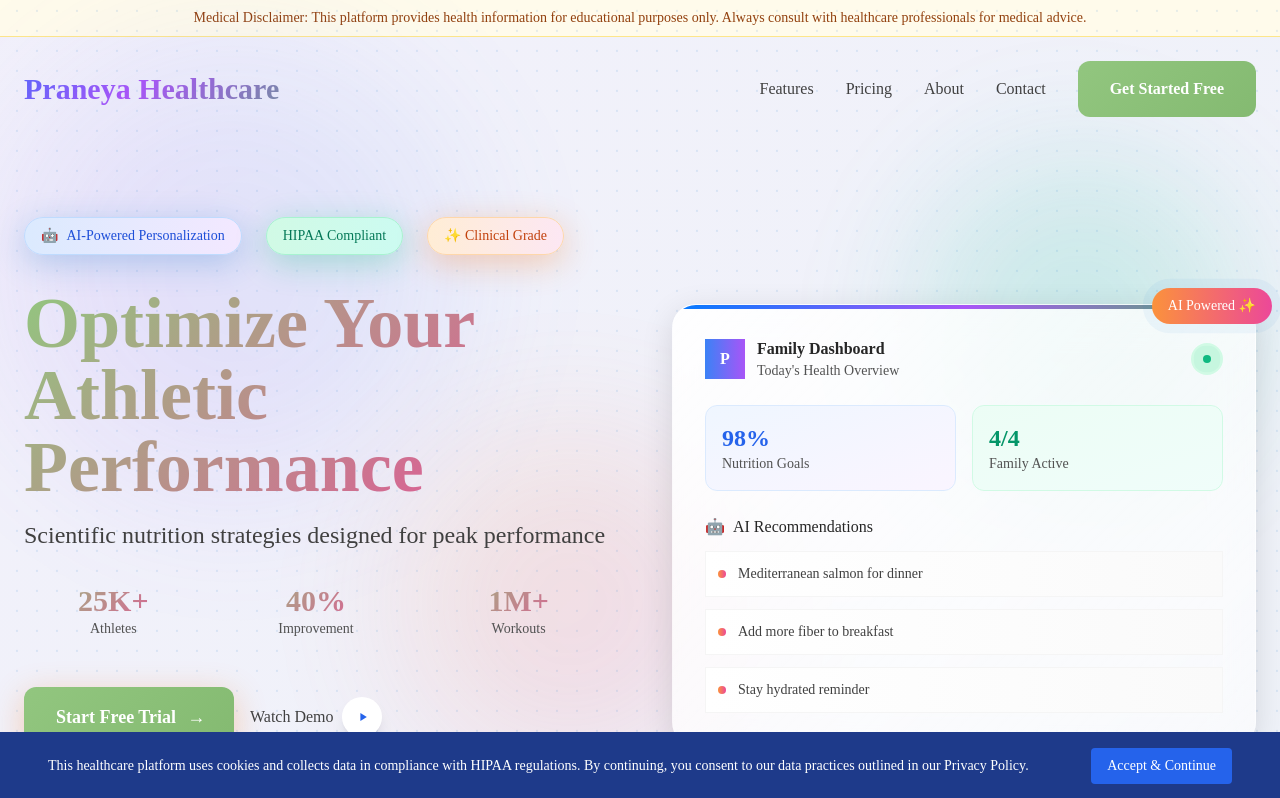
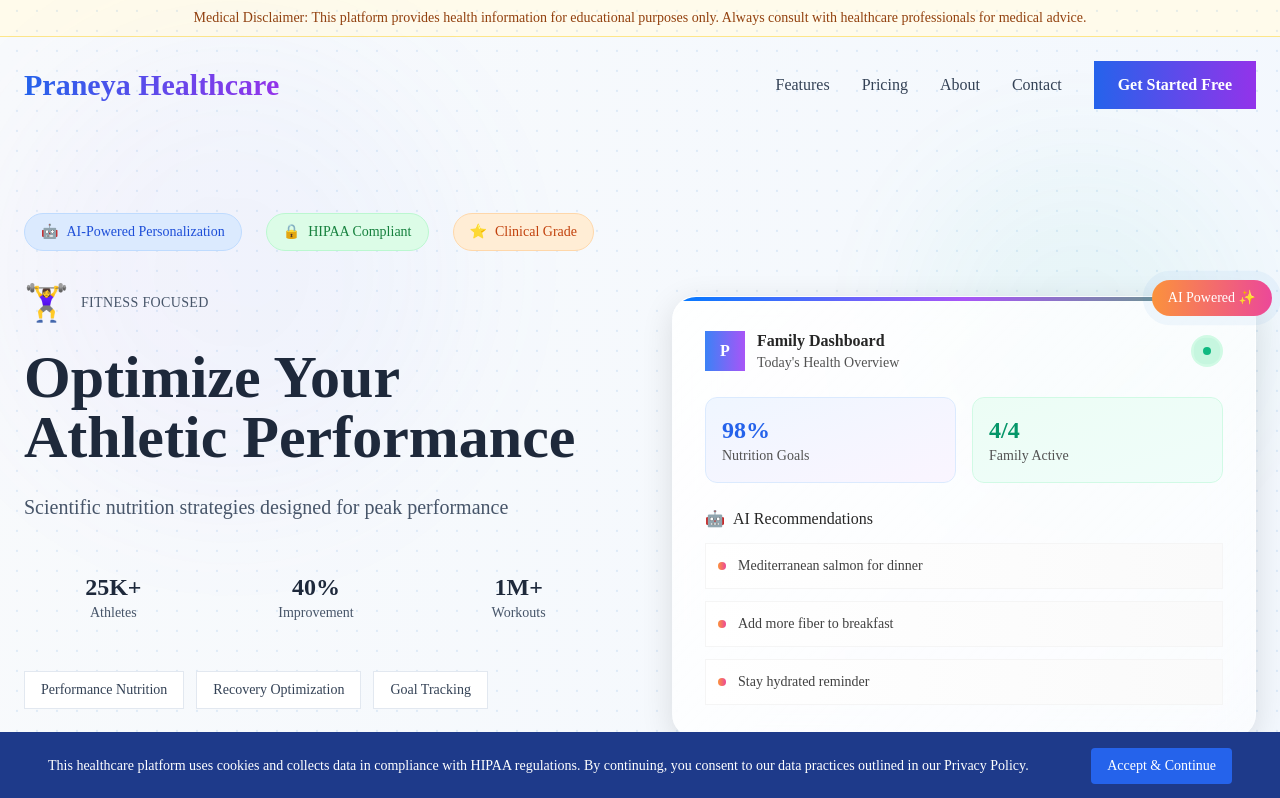
Before and after one commit to drrnair/praneya-healthcare-saas, a Next.js app: page / in a window 1280 px wide. Shown: the top 798 px of the page. Built offline with nearby package versions, Linux system fonts and the light colour scheme.

Commit message:
fix: improve contrast and add functional links

```diff
--- a/src/app/page.tsx
+++ b/src/app/page.tsx
@@ -5,7 +5,7 @@
 import AIFeatureShowcase from '@/components/landing/AIFeatureShowcase';
 import { SocialProofSection } from '@/components/landing/SocialProofSection';
 import { PricingSection } from '@/components/landing/PricingSection';
-import { Sparkles, ArrowRight, Zap, Brain, ShieldCheck, Users, BarChart3, Star } from 'lucide-react';
+import { ArrowRight } from 'lucide-react';
 
 /**
  * =======================================================================
@@ -32,42 +32,51 @@
     {
       type: 'family',
       title: "Transform Your Family's Health Journey",
-      subtitle: "AI-powered nutrition planning that adapts to every family member's needs",
-      gradient: "bg-gradient-cta-secondary",
-      textGradient: "text-gradient-feature",
-      icon: "👨‍👩‍👧‍👦",
-      stats: { families: "50K+", satisfaction: "98%", meals: "2M+" },
-      features: ["Family Meal Planning", "Allergy Detection", "Growth Tracking"],
-      color: "secondary"
+      subtitle:
+        "AI-powered nutrition planning that adapts to every family member's needs",
+      gradient: 'bg-gradient-cta-secondary',
+      textGradient: 'text-gradient-feature',
+      icon: '👨‍👩‍👧‍👦',
+      stats: { families: '50K+', satisfaction: '98%', meals: '2M+' },
+      features: [
+        'Family Meal Planning',
+        'Allergy Detection',
+        'Growth Tracking',
+      ],
+      color: 'secondary',
     },
     {
       type: 'fitness',
-      title: "Optimize Your Athletic Performance",
-      subtitle: "Scientific nutrition strategies designed for peak performance",
-      gradient: "bg-gradient-cta-primary",
-      textGradient: "text-gradient-cta",
-      icon: "🏋️‍♀️",
-      stats: { athletes: "25K+", improvement: "40%", workouts: "1M+" },
-      features: ["Performance Nutrition", "Recovery Optimization", "Goal Tracking"],
-      color: "accent"
+      title: 'Optimize Your Athletic Performance',
+      subtitle: 'Scientific nutrition strategies designed for peak performance',
+      gradient: 'bg-gradient-cta-primary',
+      textGradient: 'text-gradient-cta',
+      icon: '🏋️‍♀️',
+      stats: { athletes: '25K+', improvement: '40%', workouts: '1M+' },
+      features: [
+        'Performance Nutrition',
+        'Recovery Optimization',
+        'Goal Tracking',
+      ],
+      color: 'accent',
     },
     {
       type: 'wellness',
-      title: "Simplify Your Wellness Journey",
-      subtitle: "Effortless healthy living with personalized guidance",
-      gradient: "bg-gradient-cta-purple",
-      textGradient: "text-gradient-hero",
-      icon: "🌱",
-      stats: { members: "100K+", goals: "95%", recipes: "10K+" },
-      features: ["Mindful Eating", "Stress Management", "Lifestyle Balance"],
-      color: "purple"
-    }
+      title: 'Simplify Your Wellness Journey',
+      subtitle: 'Effortless healthy living with personalized guidance',
+      gradient: 'bg-gradient-cta-purple',
+      textGradient: 'text-gradient-hero',
+      icon: '🌱',
+      stats: { members: '100K+', goals: '95%', recipes: '10K+' },
+      features: ['Mindful Eating', 'Stress Management', 'Lifestyle Balance'],
+      color: 'purple',
+    },
   ];
 
   // Auto-rotate personas every 4 seconds
   useEffect(() => {
     const interval = setInterval(() => {
-      setCurrentPersona((prev) => (prev + 1) % personas.length);
+      setCurrentPersona(prev => (prev + 1) % personas.length);
     }, 4000);
 
     return () => clearInterval(interval);
@@ -82,46 +91,33 @@
   const currentData = personas[currentPersona] || personas[0]!;
 
   return (
-    <div className="min-h-screen bg-animated-waves overflow-hidden">
+    <div className="min-h-screen bg-gradient-to-br from-slate-50 to-blue-50 overflow-hidden">
       {/* Dynamic Animated Background Elements */}
       <div className="fixed inset-0 pointer-events-none">
         <motion.div
-          className="absolute top-20 left-10 w-96 h-96 bg-gradient-to-br from-blue-400/30 to-purple-500/30 rounded-full blur-3xl"
+          className="absolute top-20 left-10 w-96 h-96 bg-gradient-to-br from-blue-400/20 to-purple-500/20 rounded-full blur-3xl"
           animate={{
             scale: [1, 1.3, 1],
             rotate: [0, 180, 360],
-            opacity: [0.3, 0.5, 0.3]
+            opacity: [0.2, 0.3, 0.2],
           }}
           transition={{
             duration: 25,
             repeat: Infinity,
-            ease: "easeInOut"
+            ease: 'easeInOut',
           }}
         />
         <motion.div
-          className="absolute top-40 right-10 w-80 h-80 bg-gradient-to-br from-emerald-400/30 to-teal-500/30 rounded-full blur-3xl"
+          className="absolute top-40 right-10 w-80 h-80 bg-gradient-to-br from-emerald-400/20 to-teal-500/20 rounded-full blur-3xl"
           animate={{
             scale: [1.2, 1, 1.2],
             rotate: [360, 180, 0],
-            opacity: [0.4, 0.6, 0.4]
+            opacity: [0.2, 0.3, 0.2],
           }}
           transition={{
             duration: 18,
             repeat: Infinity,
-            ease: "easeInOut"
-          }}
-        />
-        <motion.div
-          className="absolute bottom-20 left-1/3 w-72 h-72 bg-gradient-to-br from-orange-400/30 to-pink-500/30 rounded-full blur-3xl"
-          animate={{
-            y: [-30, 30, -30],
-            scale: [1, 1.2, 1],
-            opacity: [0.3, 0.5, 0.3]
-          }}
-          transition={{
-            duration: 12,
-            repeat: Infinity,
-            ease: "easeInOut"
+            ease: 'easeInOut',
           }}
         />
       </div>
@@ -135,41 +131,47 @@
         <motion.nav
           initial={{ y: -100, opacity: 0 }}
           animate={{ y: 0, opacity: 1 }}
-          transition={{ duration: 0.8, ease: "easeOut" }}
+          transition={{ duration: 0.8, ease: 'easeOut' }}
           className="container mx-auto px-6 py-6"
         >
           <div className="flex items-center justify-between">
             <motion.div
-              className="text-3xl font-bold text-gradient-hero"
+              className="text-3xl font-bold bg-gradient-to-r from-blue-600 to-purple-600 bg-clip-text text-transparent"
               whileHover={{ scale: 1.05 }}
             >
               Praneya Healthcare
             </motion.div>
 
             <div className="hidden md:flex items-center space-x-8">
-              {['Features', 'Pricing', 'About', 'Contact'].map((item, index) => (
+              {[
+                { name: 'Features', href: '#features' },
+                { name: 'Pricing', href: '#pricing' },
+                { name: 'About', href: '#about' },
+                { name: 'Contact', href: '#contact' },
+              ].map((item, index) => (
                 <motion.a
-                  key={item}
-                  href={`#${item.toLowerCase()}`}
-                  className="text-neutral-700 hover:text-blue-600 transition-colors font-medium relative group"
+                  key={item.name}
+                  href={item.href}
+                  className="text-slate-700 hover:text-blue-600 transition-colors font-medium relative group"
                   whileHover={{ scale: 1.05 }}
                   whileTap={{ scale: 0.95 }}
                   initial={{ opacity: 0, y: -20 }}
                   animate={{ opacity: 1, y: 0 }}
                   transition={{ delay: 0.1 * index }}
                 >
-                  {item}
+                  {item.name}
                   <span className="absolute -bottom-1 left-0 w-0 h-0.5 bg-gradient-to-r from-blue-500 to-purple-500 group-hover:w-full transition-all duration-300"></span>
                 </motion.a>
               ))}
 
               <motion.button
-                className="btn-vibrant-primary pulse-primary"
+                className="bg-gradient-to-r from-blue-600 to-purple-600 text-white px-6 py-3 rounded-lg font-semibold hover:shadow-lg hover:scale-105 transition-all duration-300"
                 whileHover={{ scale: 1.05 }}
                 whileTap={{ scale: 0.95 }}
                 initial={{ opacity: 0, scale: 0.8 }}
                 animate={{ opacity: 1, scale: 1 }}
                 transition={{ delay: 0.5 }}
+                onClick={() => window.open('/signup', '_blank')}
               >
                 Get Started Free
               </motion.button>
@@ -194,134 +196,100 @@
                 transition={{ delay: 0.2 }}
                 className="flex items-center space-x-3 flex-wrap gap-3"
               >
-                <div className="bg-gradient-to-r from-blue-100 to-purple-100 text-blue-700 px-4 py-2 rounded-full text-sm font-medium border border-blue-200 flex items-center space-x-2 shadow-primary hover-lift">
+                <div className="bg-blue-100 text-blue-700 px-4 py-2 rounded-full text-sm font-medium border border-blue-200 flex items-center space-x-2">
                   <span>🤖</span>
                   <span>AI-Powered Personalization</span>
                 </div>
-                <div className="bg-gradient-to-r from-emerald-100 to-teal-100 text-emerald-700 px-4 py-2 rounded-full text-sm font-medium border border-emerald-200 shadow-secondary">
+                <div className="bg-green-100 text-green-700 px-4 py-2 rounded-full text-sm font-medium border border-green-200 flex items-center space-x-2">
+                  <span>🔒</span>
                   <span>HIPAA Compliant</span>
                 </div>
-                <div className="bg-gradient-to-r from-orange-100 to-pink-100 text-orange-700 px-4 py-2 rounded-full text-sm font-medium border border-orange-200 shadow-accent">
-                  <span>✨ Clinical Grade</span>
+                <div className="bg-orange-100 text-orange-700 px-4 py-2 rounded-full text-sm font-medium border border-orange-200 flex items-center space-x-2">
+                  <span>⭐</span>
+                  <span>Clinical Grade</span>
                 </div>
               </motion.div>
 
-              {/* Dynamic Headlines */}
-              <div className="space-y-4">
+              {/* Dynamic Hero Content */}
               <AnimatePresence mode="wait">
-                  <motion.h1
+                <motion.div
                   key={currentPersona}
-                    initial={{ opacity: 0, y: 50 }}
-                    animate={{ opacity: 1, y: 0 }}
-                    exit={{ opacity: 0, y: -50 }}
-                    transition={{ duration: 0.6, ease: "easeOut" }}
-                    className={`text-5xl lg:text-7xl font-bold leading-tight ${currentData.textGradient}`}
+                  initial={{ opacity: 0, x: -30 }}
+                  animate={{ opacity: 1, x: 0 }}
+                  exit={{ opacity: 0, x: 30 }}
+                  transition={{ duration: 0.5 }}
+                  className="space-y-6"
                 >
-                    {currentData.title}
-                  </motion.h1>
-                </AnimatePresence>
-
-                <AnimatePresence mode="wait">
-                  <motion.p
-                    key={`subtitle-${currentPersona}`}
-                    initial={{ opacity: 0, y: 30 }}
-                    animate={{ opacity: 1, y: 0 }}
-                    exit={{ opacity: 0, y: -30 }}
-                    transition={{ duration: 0.5, delay: 0.1 }}
-                    className="text-xl lg:text-2xl text-neutral-700 leading-relaxed"
-                  >
-                    {currentData.subtitle}
-                  </motion.p>
-                </AnimatePresence>
+                  <div className="flex items-center space-x-3">
+                    <span className="text-4xl">{currentData.icon}</span>
+                    <span className="text-sm font-medium text-slate-600 uppercase tracking-wide">
+                      {currentData.type} focused
+                    </span>
                   </div>
 
-              {/* Dynamic Stats */}
-              <AnimatePresence mode="wait">
-                <motion.div
-                  key={`stats-${currentPersona}`}
-                  initial={{ opacity: 0, scale: 0.9 }}
-                  animate={{ opacity: 1, scale: 1 }}
-                  exit={{ opacity: 0, scale: 0.9 }}
-                  transition={{ duration: 0.4, delay: 0.2 }}
-                  className="grid grid-cols-3 gap-6"
-                >
-                  {Object.entries(currentData.stats).map(([key, value], index) => (
+                  <h1 className="text-5xl md:text-6xl font-bold text-slate-800 leading-tight">
+                    {currentData.title}
+                  </h1>
+
+                  <p className="text-xl text-slate-600 leading-relaxed max-w-2xl">
+                    {currentData.subtitle}
+                  </p>
+
+                  {/* Stats */}
+                  <div className="grid grid-cols-3 gap-6 py-6">
+                    {Object.entries(currentData.stats).map(
+                      ([key, value], index) => (
                         <motion.div
                           key={key}
                           initial={{ opacity: 0, y: 20 }}
                           animate={{ opacity: 1, y: 0 }}
                           transition={{ delay: 0.3 + index * 0.1 }}
-                      className="text-center group hover-lift"
+                          className="text-center"
                         >
-                      <div className={`text-3xl font-bold ${currentData.textGradient} group-hover:scale-110 transition-transform`}>
+                          <div className="text-2xl font-bold text-slate-800">
                             {value}
                           </div>
-                      <div className="text-sm text-neutral-600 capitalize font-medium">
-                        {key.replace(/([A-Z])/g, ' $1').trim()}
+                          <div className="text-sm text-slate-600 capitalize">
+                            {key}
                           </div>
                         </motion.div>
+                      )
+                    )}
+                  </div>
+
+                  {/* Features */}
+                  <div className="flex flex-wrap gap-3">
+                    {currentData.features.map((feature, _index) => (
+                      <span
+                        key={feature}
+                        className="bg-white text-slate-700 px-4 py-2 rounded-lg border border-slate-200 text-sm font-medium"
+                      >
+                        {feature}
+                      </span>
                     ))}
-                </motion.div>
-              </AnimatePresence>
+                  </div>
 
-              {/* Dynamic CTAs */}
-              <motion.div
-                initial={{ opacity: 0, y: 30 }}
-                animate={{ opacity: 1, y: 0 }}
-                transition={{ delay: 0.4 }}
-                className="flex items-center space-x-4 pt-4"
-              >
+                  {/* CTA Buttons */}
+                  <div className="flex flex-col sm:flex-row gap-4 pt-6">
                     <motion.button
-                  className={`btn-vibrant-${currentData.color === 'secondary' ? 'secondary' : currentData.color === 'purple' ? 'purple' : 'primary'} text-lg px-10 py-4`}
+                      className="bg-gradient-to-r from-blue-600 to-purple-600 text-white px-8 py-4 rounded-xl font-semibold text-lg hover:shadow-xl hover:scale-105 transition-all duration-300"
                       whileHover={{ scale: 1.05 }}
                       whileTap={{ scale: 0.95 }}
+                      onClick={() => window.open('/signup', '_blank')}
                     >
-                  Start Free Trial
-                  <motion.span
-                    className="ml-2 inline-block"
-                    animate={{ x: [0, 5, 0] }}
-                    transition={{ duration: 1.5, repeat: Infinity }}
-                  >
-                    →
-                  </motion.span>
+                      <span>Start Free Trial</span>
+                      <ArrowRight className="w-5 h-5 ml-2 inline" />
                     </motion.button>
 
                     <motion.button
-                  className="text-neutral-700 hover:text-blue-600 font-medium flex items-center space-x-2 group"
+                      className="bg-white text-slate-700 px-8 py-4 rounded-xl font-semibold text-lg border-2 border-slate-200 hover:border-blue-300 hover:bg-blue-50 transition-all duration-300"
                       whileHover={{ scale: 1.05 }}
                       whileTap={{ scale: 0.95 }}
+                      onClick={() => window.open('/demo', '_blank')}
                     >
-                  <span>Watch Demo</span>
-                  <div className="w-10 h-10 rounded-full bg-white shadow-lg flex items-center justify-center group-hover:shadow-primary transition-all">
-                    <svg className="w-4 h-4 text-blue-600" fill="currentColor" viewBox="0 0 20 20">
-                      <path d="M8 5v10l8-5z"/>
-                    </svg>
+                      Watch Demo
+                    </motion.button>
                   </div>
-                </motion.button>
-              </motion.div>
-
-              {/* Feature Highlights */}
-              <AnimatePresence mode="wait">
-                <motion.div
-                  key={`features-${currentPersona}`}
-                  initial={{ opacity: 0, y: 20 }}
-                  animate={{ opacity: 1, y: 0 }}
-                  exit={{ opacity: 0, y: -20 }}
-                  transition={{ duration: 0.4, delay: 0.5 }}
-                  className="flex items-center space-x-6 pt-4"
-                >
-                  {currentData.features.map((feature, index) => (
-                    <motion.div
-                      key={feature}
-                      initial={{ opacity: 0, scale: 0.9 }}
-                      animate={{ opacity: 1, scale: 1 }}
-                      transition={{ delay: 0.6 + index * 0.1 }}
-                      className="flex items-center space-x-2 bg-white/80 backdrop-blur-sm px-3 py-2 rounded-lg shadow-soft border border-white/30 hover-lift"
-                    >
-                      <div className="w-2 h-2 bg-gradient-to-r from-emerald-400 to-teal-500 rounded-full"></div>
-                      <span className="text-sm font-medium text-neutral-700">{feature}</span>
-                    </motion.div>
-                  ))}
                 </motion.div>
               </AnimatePresence>
             </div>
@@ -345,8 +313,12 @@
                         <span className="text-white font-bold">P</span>
                       </div>
                       <div>
-                        <h3 className="font-semibold text-neutral-800">Family Dashboard</h3>
-                        <p className="text-sm text-neutral-600">Today's Health Overview</p>
+                        <h3 className="font-semibold text-neutral-800">
+                          Family Dashboard
+                        </h3>
+                        <p className="text-sm text-neutral-600">
+                          Today's Health Overview
+                        </p>
                       </div>
                     </div>
                     <div className="flex items-center space-x-2">
@@ -359,12 +331,20 @@
                   {/* Mock Health Metrics */}
                   <div className="grid grid-cols-2 gap-4 mb-6">
                     <div className="bg-gradient-to-br from-blue-50 to-purple-50 p-4 rounded-xl border border-blue-100">
-                      <div className="text-2xl font-bold text-blue-600">98%</div>
-                      <div className="text-sm text-neutral-600">Nutrition Goals</div>
+                      <div className="text-2xl font-bold text-blue-600">
+                        98%
+                      </div>
+                      <div className="text-sm text-neutral-600">
+                        Nutrition Goals
+                      </div>
                     </div>
                     <div className="bg-gradient-to-br from-emerald-50 to-teal-50 p-4 rounded-xl border border-emerald-100">
-                      <div className="text-2xl font-bold text-emerald-600">4/4</div>
-                      <div className="text-sm text-neutral-600">Family Active</div>
+                      <div className="text-2xl font-bold text-emerald-600">
+                        4/4
+                      </div>
+                      <div className="text-sm text-neutral-600">
+                        Family Active
+                      </div>
                     </div>
                   </div>
 
@@ -375,9 +355,9 @@
                       <span>AI Recommendations</span>
                     </h4>
                     {[
-                      "Mediterranean salmon for dinner",
-                      "Add more fiber to breakfast",
-                      "Stay hydrated reminder"
+                      'Mediterranean salmon for dinner',
+                      'Add more fiber to breakfast',
+                      'Stay hydrated reminder',
                     ].map((suggestion, index) => (
                       <motion.div
                         key={suggestion}
@@ -387,7 +367,9 @@
                         className="flex items-center space-x-3 p-3 bg-gradient-to-r from-white to-neutral-50 rounded-lg border border-neutral-100 hover-lift"
                       >
                         <div className="w-2 h-2 bg-gradient-to-r from-orange-400 to-pink-500 rounded-full"></div>
-                        <span className="text-sm text-neutral-700">{suggestion}</span>
+                        <span className="text-sm text-neutral-700">
+                          {suggestion}
+                        </span>
                       </motion.div>
                     ))}
                   </div>
@@ -397,7 +379,7 @@
                 <motion.div
                   initial={{ opacity: 0, scale: 0 }}
                   animate={{ opacity: 1, scale: 1 }}
-                  transition={{ delay: 1.5, type: "spring", stiffness: 500 }}
+                  transition={{ delay: 1.5, type: 'spring', stiffness: 500 }}
                   className="absolute -top-4 -right-4 bg-gradient-to-r from-orange-400 to-pink-500 text-white px-4 py-2 rounded-full text-sm font-medium shadow-accent pulse-primary"
                 >
                   AI Powered ✨
```
Lines whose indentation alone changed are shown as unchanged.
